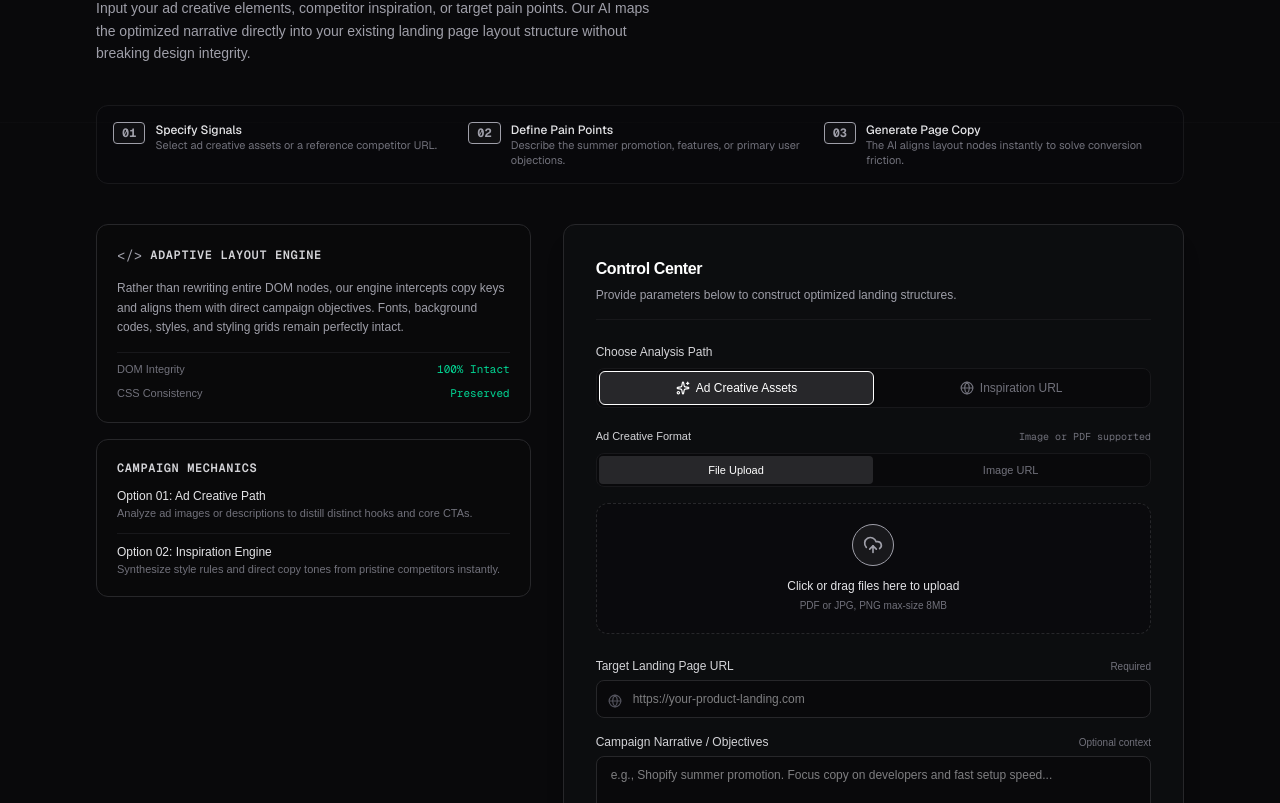
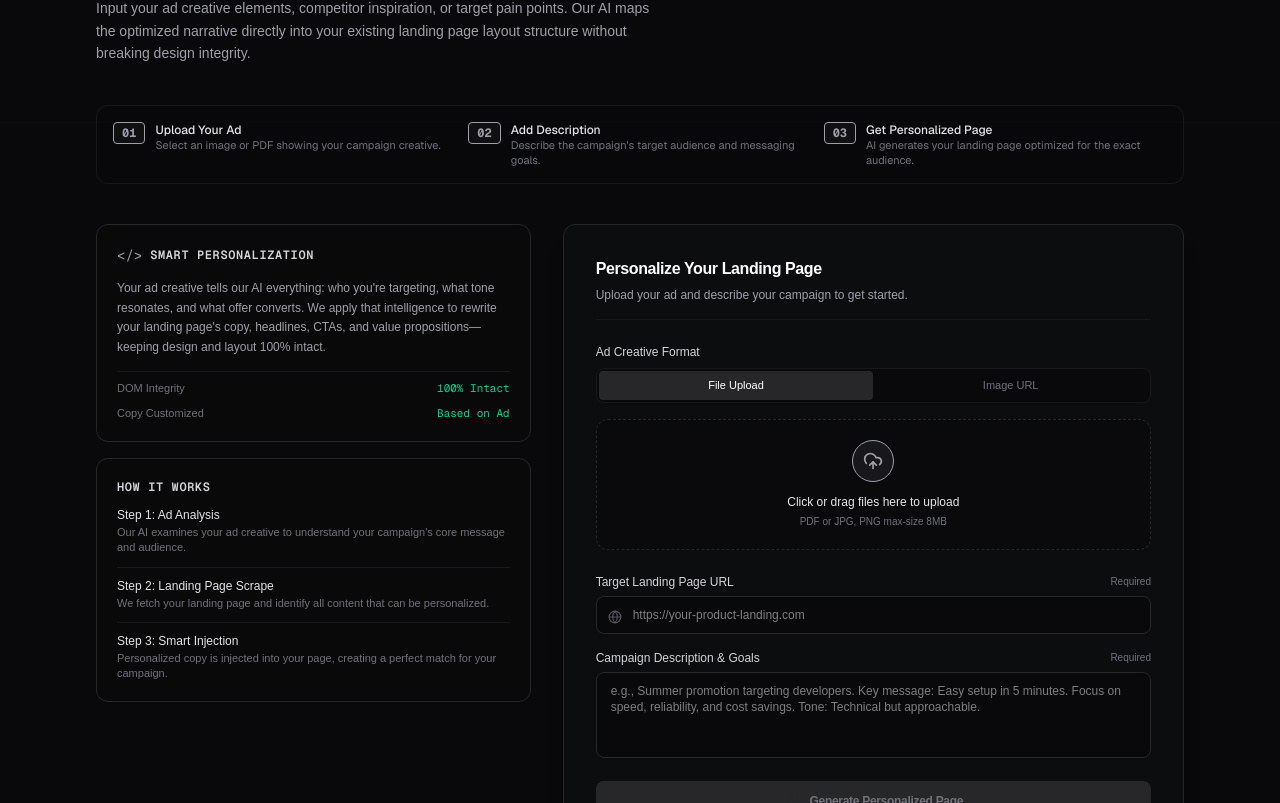
Before and after one commit to msf1514/pagealign_ai, a Next.js app: page / in a window 1280 px wide. Shown: the part 357-1160 px from the top of the page. Built offline with nearby package versions, Linux system fonts and the light colour scheme.

Commit message:
Simplify page.jsx - remove original parameter, update UI text to focus on personalization

```diff
--- a/app/page.jsx
+++ b/app/page.jsx
@@ -175,7 +175,6 @@ export default function Home() {
       setOutput({
         html: data.html,
         changes: data.changes || {},
-        original: data.original || null,
       });
     } catch (err) {
       console.warn("API Request errored or endpoint absent. Generating interactive demo template fallback...", err);
@@ -185,7 +184,6 @@ export default function Home() {
       setOutput({
         html: mockResult,
         changes: {},
-        original: null,
       });
       setError("Note: Live AI backend is simulated offline. Generated gorgeous design fallback above.");
     } finally {
@@ -242,22 +240,22 @@ export default function Home() {
           <div className="flex gap-2.5 items-start">
             <span className="font-mono text-zinc-650 bg-zinc-900/50 border border-zinc-850 px-2 py-0.5 rounded font-bold shrink-0">01</span>
             <div>
-              <p className="font-medium text-zinc-200 font-sans">Specify Signals</p>
-              <p className="text-[11px] text-zinc-500 font-sans">Select ad creative assets or a reference competitor URL.</p>
+              <p className="font-medium text-zinc-200 font-sans">Upload Your Ad</p>
+              <p className="text-[11px] text-zinc-500 font-sans">Select an image or PDF showing your campaign creative.</p>
             </div>
           </div>
           <div className="flex gap-2.5 items-start">
             <span className="font-mono text-zinc-650 bg-zinc-900/50 border border-zinc-850 px-2 py-0.5 rounded font-bold shrink-0">02</span>
             <div>
-              <p className="font-medium text-zinc-200 font-sans">Define Pain Points</p>
-              <p className="text-[11px] text-zinc-500 font-sans">Describe the summer promotion, features, or primary user objections.</p>
+              <p className="font-medium text-zinc-200 font-sans">Add Description</p>
+              <p className="text-[11px] text-zinc-500 font-sans">Describe the campaign's target audience and messaging goals.</p>
             </div>
           </div>
           <div className="flex gap-2.5 items-start">
             <span className="font-mono text-zinc-650 bg-zinc-900/50 border border-zinc-850 px-2 py-0.5 rounded font-bold shrink-0">03</span>
             <div>
-              <p className="font-medium text-zinc-200 font-sans">Generate Page Copy</p>
-              <p className="text-[11px] text-zinc-500 font-sans">The AI aligns layout nodes instantly to solve conversion friction.</p>
+              <p className="font-medium text-zinc-200 font-sans">Get Personalized Page</p>
+              <p className="text-[11px] text-zinc-500 font-sans">AI generates your landing page optimized for the exact audience.</p>
             </div>
           </div>
         </div>
@@ -267,10 +265,10 @@ export default function Home() {
             <div className="rounded-xl border border-zinc-800 bg-zinc-950/60 p-5 space-y-3.5">
               <div className="flex items-center gap-2 text-zinc-200">
                 <span className="text-zinc-400 font-mono text-sm">{`</>`}</span>
-                <h3 className="text-xs uppercase tracking-wider font-semibold font-mono text-zinc-300">Adaptive Layout Engine</h3>
+                <h3 className="text-xs uppercase tracking-wider font-semibold font-mono text-zinc-300">Smart Personalization</h3>
               </div>
               <p className="text-xs leading-relaxed text-zinc-400">
-                Rather than rewriting entire DOM nodes, our engine intercepts copy keys and aligns them with direct campaign objectives. Fonts, background codes, styles, and styling grids remain perfectly intact.
+                Your ad creative tells our AI everything: who you're targeting, what tone resonates, and what offer converts. We apply that intelligence to rewrite your landing page's copy, headlines, CTAs, and value propositions—keeping design and layout 100% intact.
               </p>
               <div className="pt-2 border-t border-zinc-900 space-y-2">
                 <div className="flex justify-between items-center text-[11px]">
@@ -278,22 +276,26 @@ export default function Home() {
                   <span className="text-emerald-400 font-mono">100% Intact</span>
                 </div>
                 <div className="flex justify-between items-center text-[11px]">
-                  <span className="text-zinc-500">CSS Consistency</span>
-                  <span className="text-emerald-400 font-mono">Preserved</span>
+                  <span className="text-zinc-500">Copy Customized</span>
+                  <span className="text-emerald-400 font-mono">Based on Ad</span>
                 </div>
               </div>
             </div>
 
             <div className="rounded-xl border border-zinc-800 bg-zinc-950/60 p-5 space-y-3">
-              <p className="text-xs uppercase tracking-wider font-semibold font-mono text-zinc-300">Campaign Mechanics</p>
+              <p className="text-xs uppercase tracking-wider font-semibold font-mono text-zinc-300">How It Works</p>
               <div className="space-y-3 text-xs">
                 <div>
-                  <h4 className="font-medium text-zinc-205 text-zinc-200">Option 01: Ad Creative Path</h4>
-                  <p className="text-[11px] text-zinc-500 mt-0.5">Analyze ad images or descriptions to distill distinct hooks and core CTAs.</p>
+                  <h4 className="font-medium text-zinc-200">Step 1: Ad Analysis</h4>
+                  <p className="text-[11px] text-zinc-500 mt-0.5">Our AI examines your ad creative to understand your campaign's core message and audience.</p>
                 </div>
                 <div className="pt-2.5 border-t border-zinc-900">
-                  <h4 className="font-medium text-zinc-205 text-zinc-200">Option 02: Inspiration Engine</h4>
-                  <p className="text-[11px] text-zinc-500 mt-0.5">Synthesize style rules and direct copy tones from pristine competitors instantly.</p>
+                  <h4 className="font-medium text-zinc-200">Step 2: Landing Page Scrape</h4>
+                  <p className="text-[11px] text-zinc-500 mt-0.5">We fetch your landing page and identify all content that can be personalized.</p>
+                </div>
+                <div className="pt-2.5 border-t border-zinc-900">
+                  <h4 className="font-medium text-zinc-200">Step 3: Smart Injection</h4>
+                  <p className="text-[11px] text-zinc-500 mt-0.5">Personalized copy is injected into your page, creating a perfect match for your campaign.</p>
                 </div>
               </div>
             </div>
@@ -301,47 +303,12 @@ export default function Home() {
 
           <div className="lg:col-span-7 bg-[#0c0d0f] border border-zinc-800 rounded-xl p-6 sm:p-8 space-y-6 shadow-xl">
             <div className="space-y-1.5 pb-4 border-b border-zinc-900">
-              <h2 className="text-base font-semibold text-white tracking-tight">Control Center</h2>
-              <p className="text-xs text-zinc-400">Provide parameters below to construct optimized landing structures.</p>
+              <h2 className="text-base font-semibold text-white tracking-tight">Personalize Your Landing Page</h2>
+              <p className="text-xs text-zinc-400">Upload your ad and describe your campaign to get started.</p>
             </div>
             <div className="space-y-4">
               <div className="space-y-2">
-                <label className="block text-xs font-medium text-zinc-300">Choose Analysis Path</label>
-                <div className="flex p-0.5 rounded-lg bg-zinc-950 border border-zinc-900">
-                  <button
-                    type="button"
-                    onClick={() => setInputMode("creative")}
-                    className={`flex-1 flex items-center justify-center gap-1.5 rounded-md py-2 text-xs font-medium transition cursor-pointer ${
-                      inputMode === "creative"
-                        ? "bg-zinc-800 text-white border border-zinc-850 shadow-sm"
-                        : "text-zinc-500 hover:text-zinc-300"
-                    }`}
-                  >
-                    <Sparkles className="w-3.5 h-3.5" />
-                    <span>Ad Creative Assets</span>
-                  </button>
-                  <button
-                    type="button"
-                    onClick={() => setInputMode("inspiration")}
-                    className={`flex-1 flex items-center justify-center gap-1.5 rounded-md py-2 text-xs font-medium transition cursor-pointer ${
-                      inputMode === "inspiration"
-                        ? "bg-zinc-800 text-white border border-zinc-850 shadow-sm"
-                        : "text-zinc-500 hover:text-zinc-300"
-                    }`}
-                  >
-                    <Globe className="w-3.5 h-3.5" />
-                    <span>Inspiration URL</span>
-                  </button>
-                </div>
-              </div>
-
-              {inputMode === "creative" && (
-                <div className="space-y-4 pt-1 animate-fadeIn">
-                  <div className="space-y-2">
-                    <div className="flex justify-between items-center">
-                      <label className="block text-[11px] font-medium text-zinc-300">Ad Creative Format</label>
-                      <span className="text-[10px] text-zinc-500 font-mono">Image or PDF supported</span>
-                    </div>
+                <label className="block text-xs font-medium text-zinc-300">Ad Creative Format</label>
                 <div className="flex p-0.5 rounded-lg bg-zinc-950 border border-zinc-900 w-full">
                   <button
                     type="button"
@@ -432,28 +399,6 @@ export default function Home() {
                   </div>
                 </div>
               )}
-                </div>
-              )}
-
-              {inputMode === "inspiration" && (
-                <div className="space-y-1.5 pt-1 animate-fadeIn">
-                  <div className="flex justify-between items-center text-xs">
-                    <label className="block font-medium text-zinc-300">Inspiration URL</label>
-                    <span className="text-[10px] text-zinc-500">Benchmark layout</span>
-                  </div>
-                  <div className="relative">
-                    <input
-                      type="url"
-                      placeholder="https://example.com/inspiration-competitor"
-                      className="w-full bg-zinc-950 border border-zinc-800 rounded-lg pl-9 pr-3.5 py-2.5 text-xs text-zinc-100 placeholder:text-zinc-650 focus:outline-none focus:border-zinc-500 focus:ring-1 focus:ring-zinc-700 transition"
-                      value={inspirationUrl}
-                      onChange={(e) => setInspirationUrl(e.target.value)}
-                    />
-                    <Globe className="w-3.5 h-3.5 text-zinc-600 absolute left-3 top-3.5 pointer-events-none" />
-                  </div>
-                  <p className="text-[10px] text-zinc-500 leading-relaxed font-sans mt-1">AI aligns text metrics, style grids, and branding structures from this benchmark page.</p>
-                </div>
-              )}
 
               <div className="space-y-1.5 pt-2">
                 <div className="flex justify-between items-center text-xs">
@@ -475,13 +420,13 @@ export default function Home() {
 
               <div className="space-y-1.5">
                 <div className="flex justify-between items-center text-xs">
-                  <label htmlFor="ad-description-field" className="block font-medium text-zinc-300">Campaign Narrative / Objectives</label>
-                  <span className="text-[10px] text-zinc-500">Optional context</span>
+                  <label htmlFor="ad-description-field" className="block font-medium text-zinc-300">Campaign Description & Goals</label>
+                  <span className="text-[10px] text-zinc-500">Required</span>
                 </div>
                 <textarea
                   id="ad-description-field"
-                  rows={3}
-                  placeholder="e.g., Shopify summer promotion. Focus copy on developers and fast setup speed..."
+                  rows={4}
+                  placeholder="e.g., Summer promotion targeting developers. Key message: Easy setup in 5 minutes. Focus on speed, reliability, and cost savings. Tone: Technical but approachable."
                   className="w-full bg-zinc-950 border border-zinc-800 rounded-lg px-3.5 py-2.5 text-xs text-zinc-100 placeholder:text-zinc-650 focus:outline-none focus:border-zinc-500 focus:ring-1 focus:ring-zinc-700 transition resize-none"
                   value={adDescription}
                   onChange={(e) => setAdDescription(e.target.value)}
@@ -504,12 +449,12 @@ export default function Home() {
                 {loading ? (
                   <>
                     <RefreshCw className="w-4 h-4 animate-spin text-zinc-800" />
-                    <span>Analyzing & Mapping Assets...</span>
+                    <span>Analyzing & Personalizing...</span>
                   </>
                 ) : (
                   <>
                     <Sparkles className="w-4 h-4 text-zinc-800" />
-                    <span>Personalize Landing Copy</span>
+                    <span>Generate Personalized Page</span>
                   </>
                 )}
               </button>
@@ -521,7 +466,6 @@ export default function Home() {
           <OutputPanel
             html={output.html}
             changes={output.changes}
-            original={output.original}
           />
         )}
       </div>
```
Lines whose indentation alone changed are shown as unchanged.
